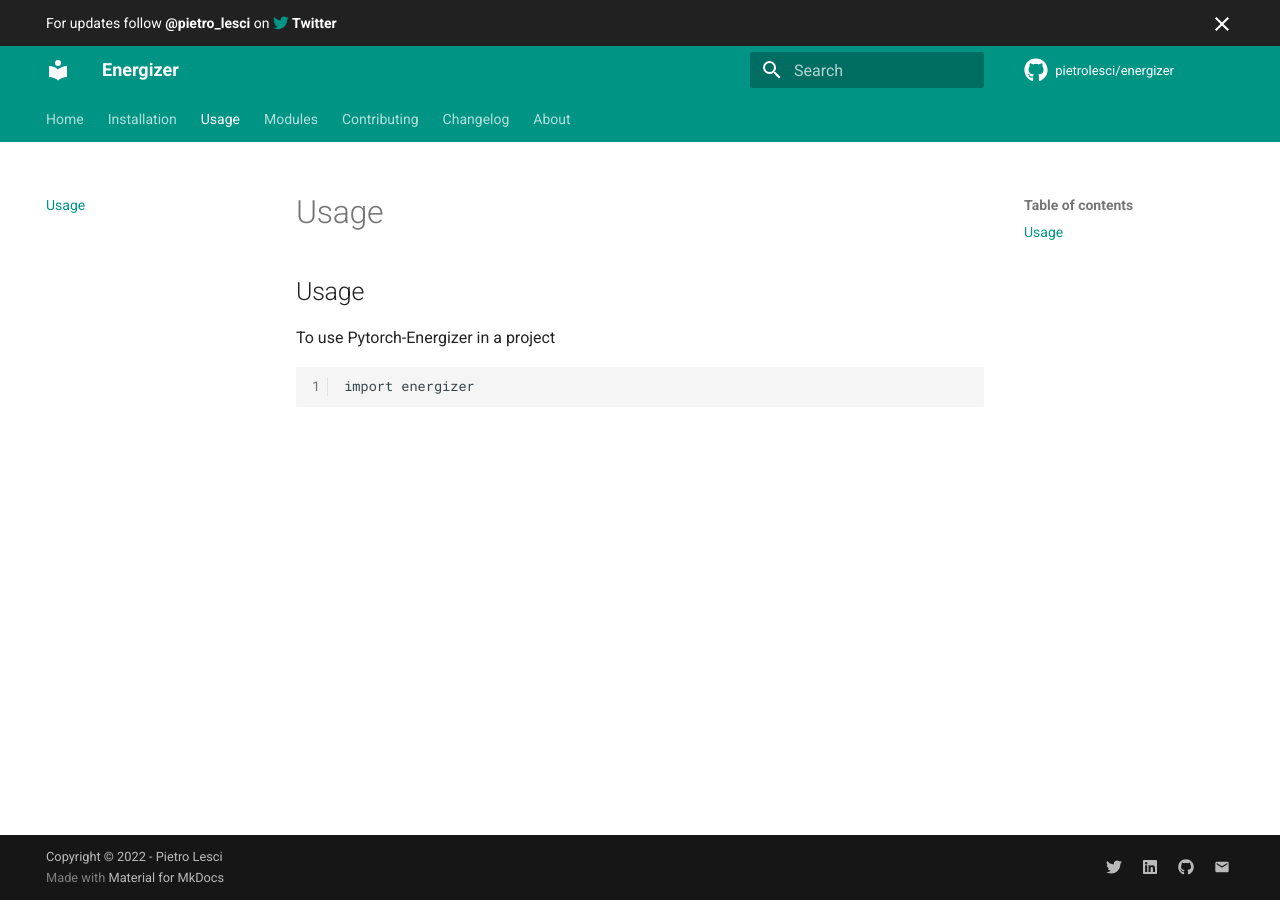
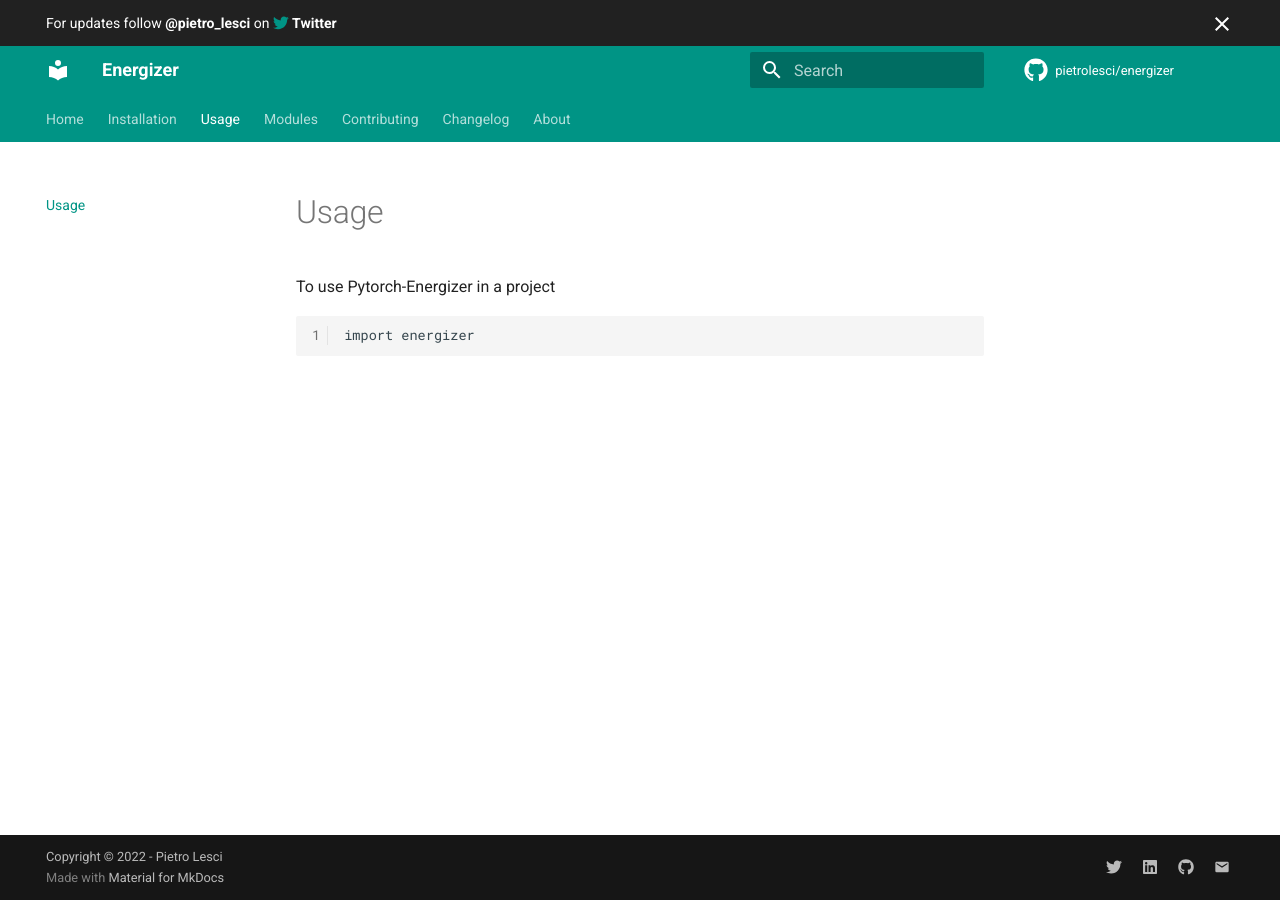
Before and after one commit to pietrolesci/energizer, an MkDocs documentation site: the page built from docs/usage.md, in a window 1280 px wide. Built offline with MkDocs 1.6.1 and Material for MkDocs 9.7.7, drawn with Linux system fonts in a browser that asks for light colours; comment, search, counter and statistics services are not loaded; the version menu is left out; some of the changed lines change nothing that is shown.

Commit message:
update docs

```diff
--- a/mkdocs.yml
+++ b/mkdocs.yml
@@ -64,6 +64,7 @@
     repo: fontawesome/brands/github
 markdown_extensions:
   - admonition
+  - tables
   - def_list
   - footnotes
   - md_in_html
@@ -77,9 +78,9 @@
   - pymdownx.tilde
   - pymdownx.betterem
   - pymdownx.tabbed:
-    - alternate_style: true
+      alternate_style: true
   - pymdownx.tasklist:
-    - custom_checkbox: true
+      custom_checkbox: true
   - attr_list
   - pymdownx.arithmatex:
       generic: true
@@ -93,10 +94,8 @@
   - pymdownx.smartsymbols
   - pymdownx.snippets
   - toc:
-      baselevel: 2
       permalink: true
       slugify: !!python/name:pymdownx.slugs.uslugify
-  - meta
 
 plugins:
   - tags
```
Also changed, not shown: 1 other file.
